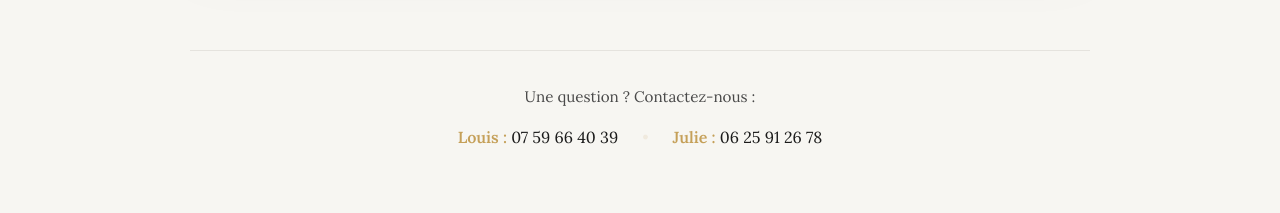
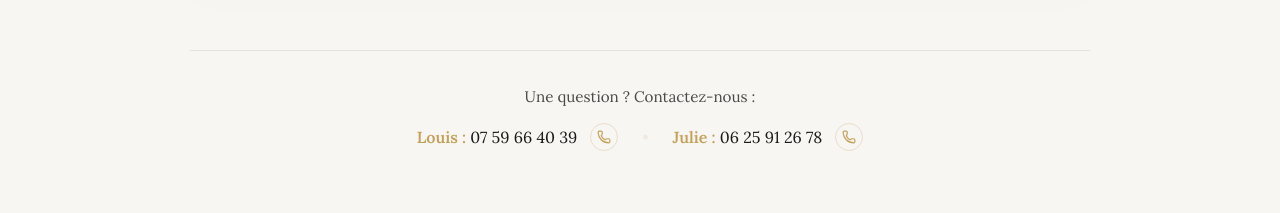
Before and after one commit to louisapaire-max/louis, a React (Vite) app: page / in a window 1280 px wide. Shown: the part 7103-7316 px from the top of the page. Built offline with nearby package versions, Linux system fonts and the light colour scheme.

Commit message:
Add click-to-call buttons for Louis and Julie

```diff
--- a/src/components/RSVPSection/RSVPSection.css
+++ b/src/components/RSVPSection/RSVPSection.css
@@ -281,6 +281,33 @@
   font-size: 1rem;
 }
 
+.contact-item {
+  display: flex;
+  align-items: center;
+  gap: 0.8rem;
+}
+
+.call-btn {
+  display: inline-flex;
+  align-items: center;
+  justify-content: center;
+  width: 28px;
+  height: 28px;
+  background: var(--bg-light);
+  color: var(--gold);
+  border: 1px solid var(--gold-light);
+  border-radius: 50%;
+  transition: all 0.3s ease;
+  text-decoration: none;
+}
+
+.call-btn:hover {
+  background: var(--gold);
+  color: var(--white);
+  transform: scale(1.1);
+  box-shadow: 0 4px 10px rgba(197, 160, 89, 0.2);
+}
+
 .rsvp-contact-phones strong {
   color: var(--gold);
   font-weight: 600;
--- a/src/components/RSVPSection/RSVPSection.jsx
+++ b/src/components/RSVPSection/RSVPSection.jsx
@@ -1,4 +1,5 @@
 import React from 'react'
+import { Phone } from 'lucide-react'
 import { useScrollAnimation } from '../../hooks/useScrollAnimation'
 import './RSVPSection.css'
 
@@ -36,9 +37,19 @@ function RSVPSection() {
         <div className="rsvp-contact">
           <p>Une question ? Contactez-nous :</p>
           <div className="rsvp-contact-phones">
-            <span><strong>Louis :</strong> 07 59 66 40 39</span>
+            <div className="contact-item">
+              <span><strong>Louis :</strong> 07 59 66 40 39</span>
+              <a href="tel:0759664039" className="call-btn" title="Appeler Louis">
+                <Phone size={14} />
+              </a>
+            </div>
             <span className="separator">•</span>
-            <span><strong>Julie :</strong> 06 25 91 26 78</span>
+            <div className="contact-item">
+              <span><strong>Julie :</strong> 06 25 91 26 78</span>
+              <a href="tel:0625912678" className="call-btn" title="Appeler Julie">
+                <Phone size={14} />
+              </a>
+            </div>
           </div>
         </div>
       </div>
```
